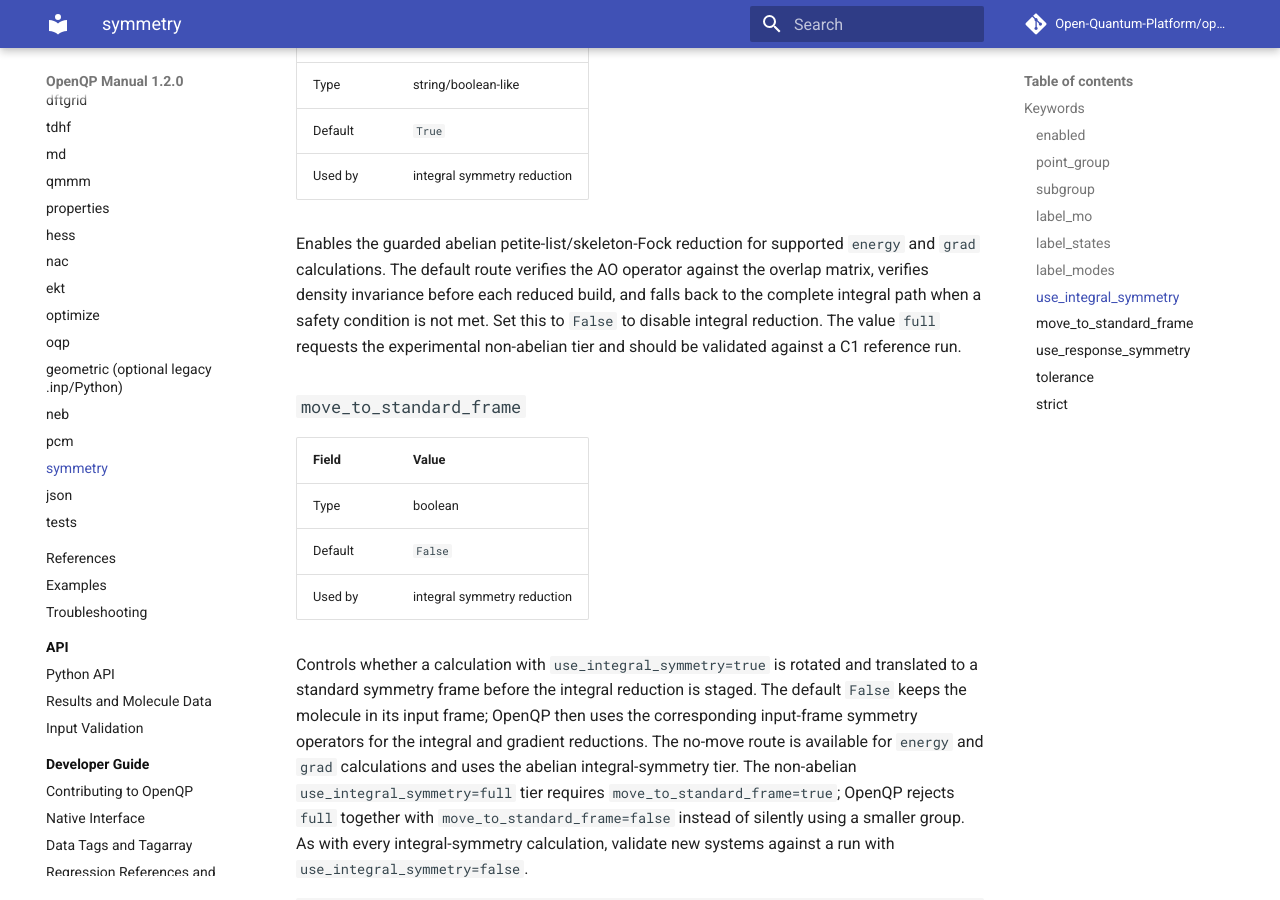
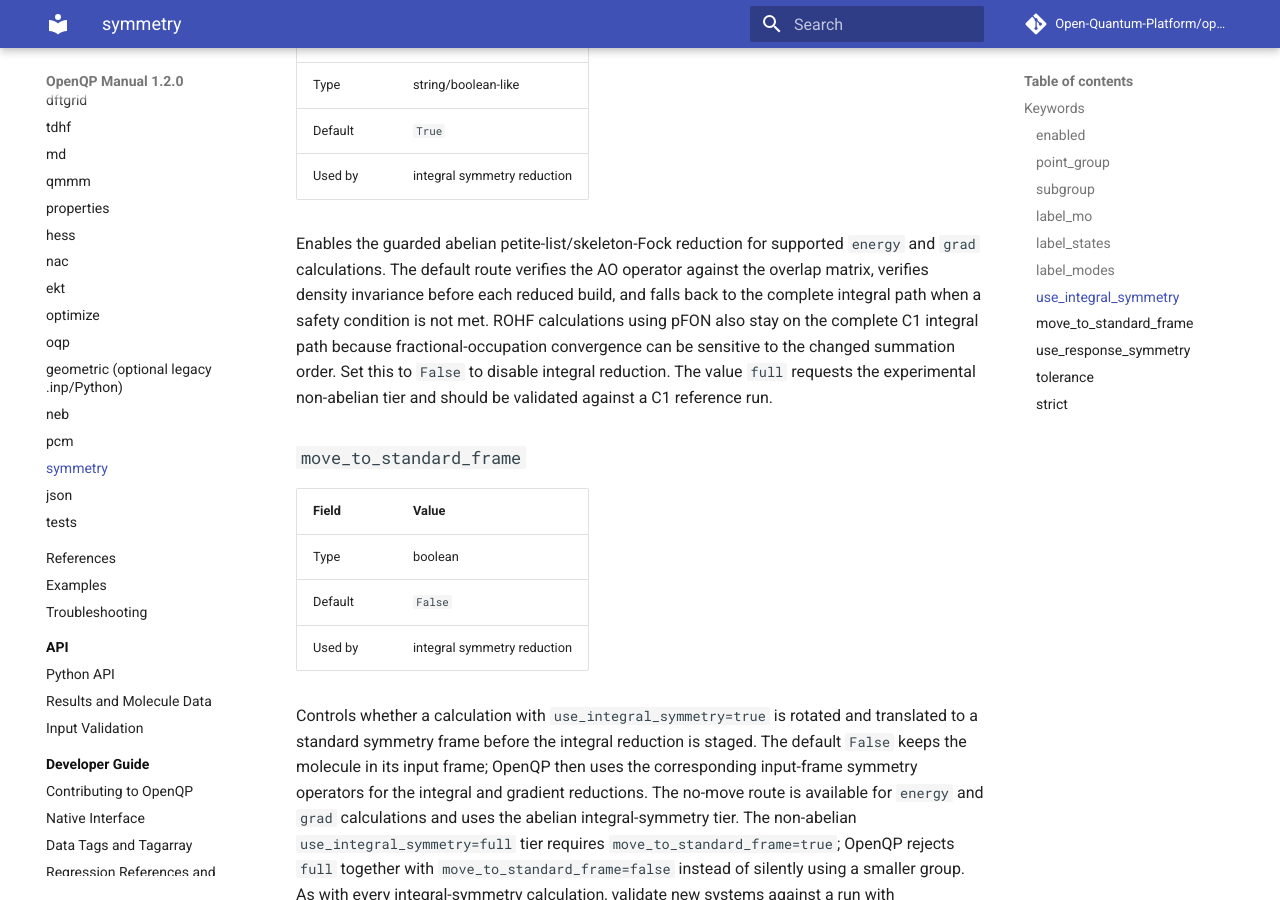
Before and after one commit to Open-Quantum-Platform/openqp-docs, an MkDocs documentation site: the page built from docs/keywords/symmetry.md, in a window 1280 px wide and 900 px high, scrolled down 2356 px. Built offline with MkDocs 1.6.1 and Material for MkDocs 9.7.7, drawn with Linux system fonts in a browser that asks for light colours; comment, search, counter and statistics services are not loaded.

Commit message:
docs(symmetry): note the ROHF pFON fallback

```diff
--- a/docs/keywords/symmetry.md
+++ b/docs/keywords/symmetry.md
@@ -80,9 +80,11 @@ Enables the guarded abelian petite-list/skeleton-Fock reduction for supported
 `energy` and `grad` calculations. The default route verifies the AO operator
 against the overlap matrix, verifies density invariance before each reduced
 build, and falls back to the complete integral path when a safety condition is
-not met. Set this to `False` to disable integral reduction. The value `full`
-requests the experimental non-abelian tier and should be validated against a
-C1 reference run.
+not met. ROHF calculations using pFON also stay on the complete C1 integral
+path because fractional-occupation convergence can be sensitive to the changed
+summation order. Set this to `False` to disable integral reduction. The value
+`full` requests the experimental non-abelian tier and should be validated
+against a C1 reference run.
 
 ### `move_to_standard_frame`
 
```
